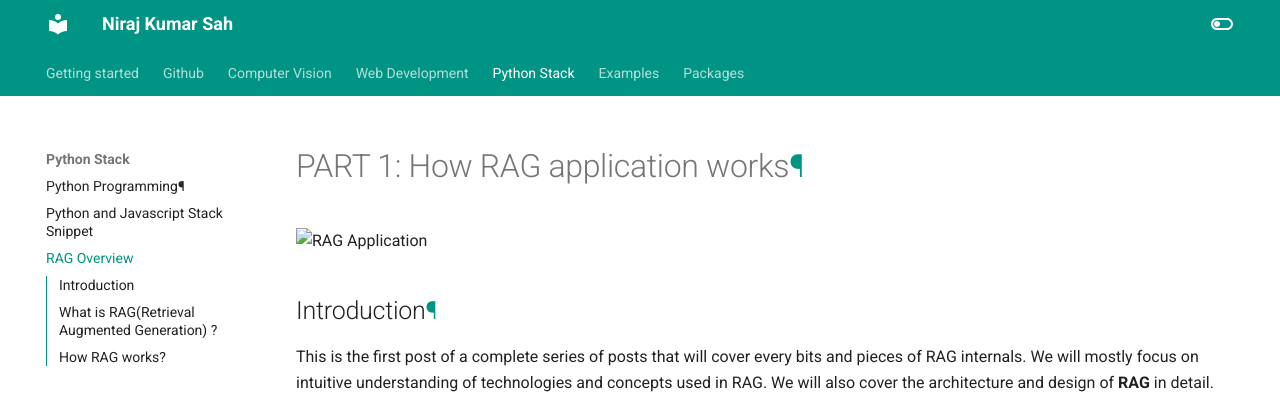
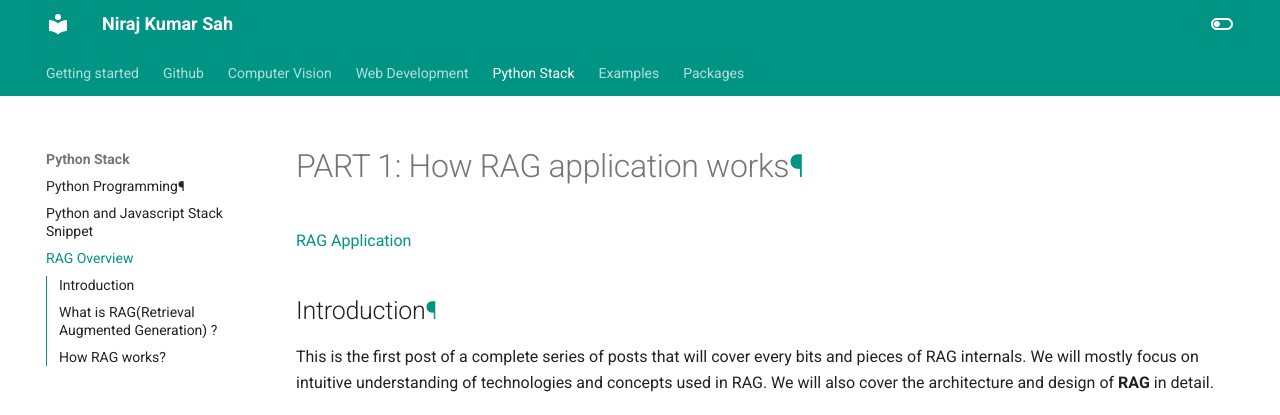
Before and after one commit to Nirajsah17/niraj, an MkDocs documentation site: the page built from docs/python_stack/RAG_part1.md, in a window 1280 px wide and 900 px high. Shown: the top 415 px of the window. Built offline with MkDocs 1.6.1 and Material for MkDocs 9.7.7, drawn with Linux system fonts in a browser that asks for light colours.

Commit message:
Add broken image url

```diff
--- a/docs/python_stack/RAG_part1.md
+++ b/docs/python_stack/RAG_part1.md
@@ -7,7 +7,7 @@ keywords: RAG, RAG stack, RAG components, RAG architecture
 
 # PART 1: How RAG application works
 
-<img src="../images/rag_part1.jpeg" alt="RAG Application" width="100%" height="65%">
+[RAG Application](../images/rag_part1.jpeg)
 
 ## Introduction
 
@@ -33,4 +33,4 @@ If this make no sense to you, don't worry. We will go step by step and understan
 
 Let's take an example to understand it visually. If you are a developer you might have used chatgpt, gemini, anthropic, copilot or any other LLM model. These models are trained on large corpus of data and can generate human like text. But what if you want to generate text based on some specific data that is not present in the training data of these models. This is where RAG comes into picture. RAG can be used to augment the knowledge of these models with additional data.
 
-![Alt Text](../images/RAG.png)
+![Alt RAG architecture](../images/RAG.png)
```
